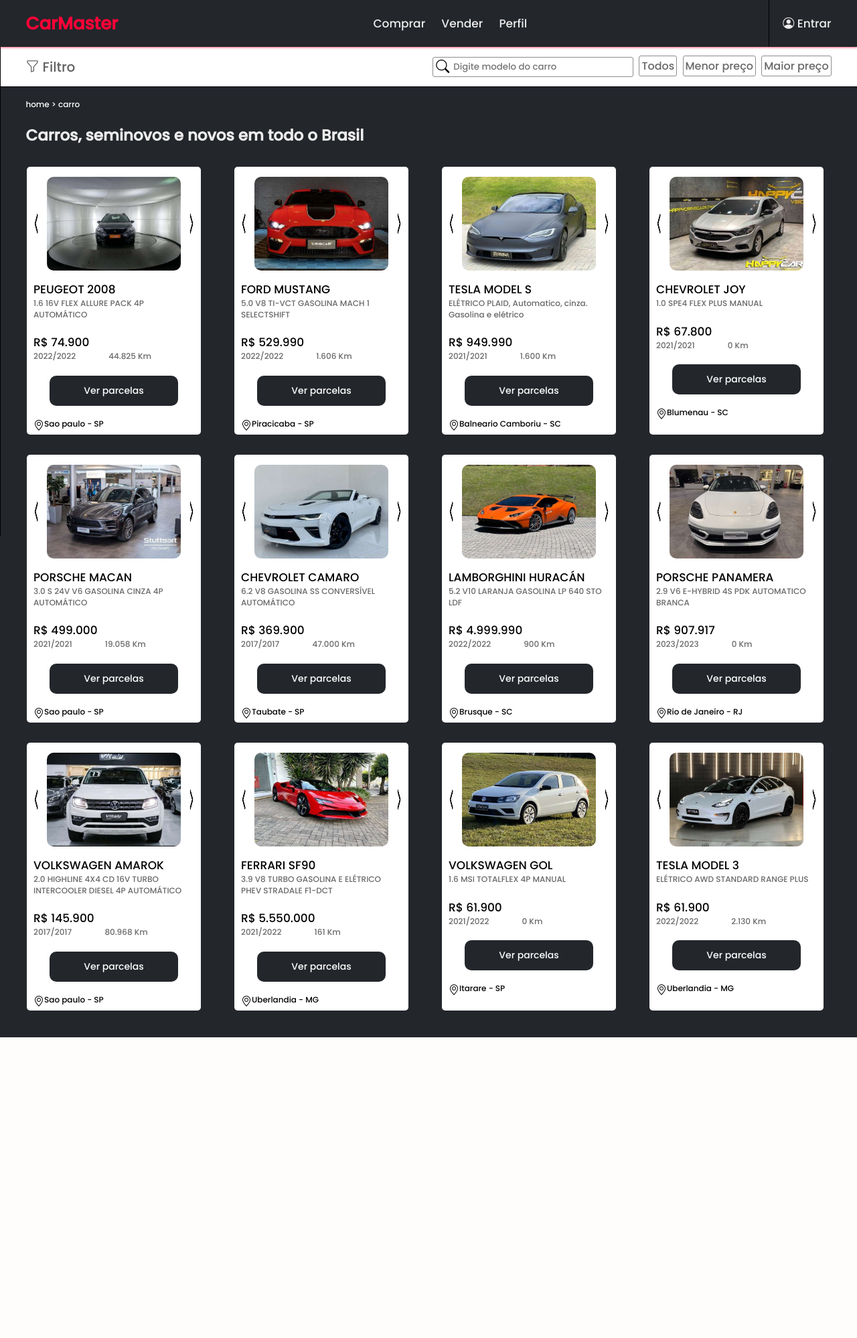
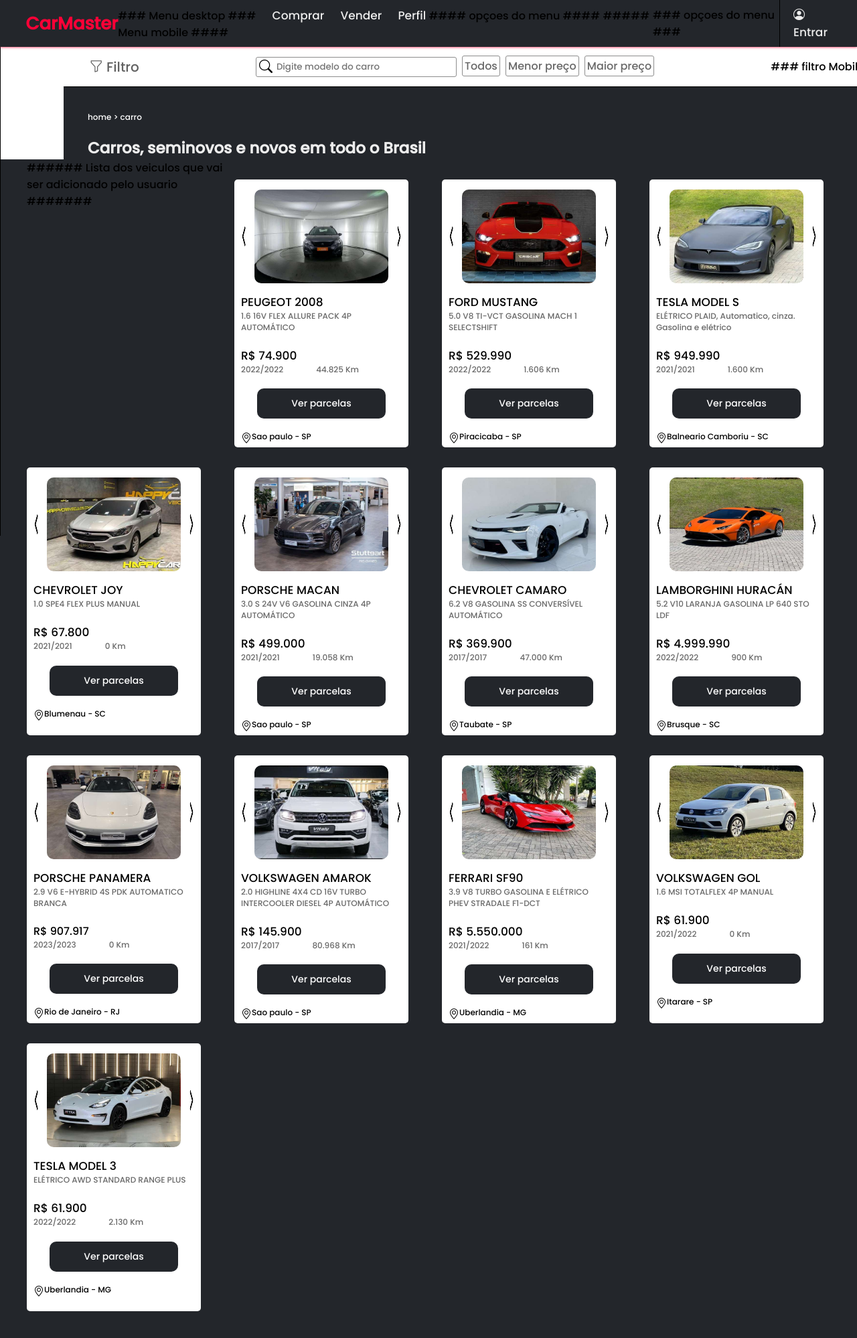
Before and after one commit to desafiogamer/loja, a Django app: page / in a window 1280 px wide. Shown: the whole page at 67% size. Before the commit the page ends 1549 px from the top, so only its background shows below. Run offline with Django 4.2, Linux system fonts and the light colour scheme; data that the repository does not hold is empty.

Commit message:
Update index.html

```diff
--- a/paginas/templates/index.html
+++ b/paginas/templates/index.html
@@ -13,21 +13,20 @@
     <header class="header">
         <div class="logo"><h1>CarMaster</h1></div>
         <nav>
+            ### Menu desktop ###
             <a class="head car" href="#">Comprar</a>
             <a class="head shop" href="#">Vender</a>
             <a class="head profile" href="#">Perfil</a>
 
-
+            #### opçoes do menu ####
             <div class="opcao-veiculo todos-links">
                 <a href="{% url 'index' %}"><i class="bi bi-car-front-fill"></i> Carros</a>
                 <a href="{% url 'motos' %}"><img class="icon" src="https://api.iconify.design/material-symbols:motorcycle.svg"> Motos</a>
             </div>
-
             <div class="opcao-vender todos-links">
                 <a href="{% url 'carro-create' %}"><i class="bi bi-car-front-fill"></i> Carros</a>
                 <a href="{% url 'moto-create' %}"><img class="icon" src="https://api.iconify.design/material-symbols:motorcycle.svg">Motos</a>
             </div>
-
             <div class="opcao-perfil todos-links">
                 {% if user.is_authenticated %}
                 <a href="{% url 'profile-update' %}"><i class="bi bi-pencil"></i> Meus dados</a>
@@ -37,7 +36,7 @@
                 {% endif %}
             </div>
 
-
+            ##### Menu mobile ####
             <div class="MenuMobile" id="MenuMobile">
                 <h1>compras</h1>
                 <a href="{% url 'index' %}">Comprar carros <i class="bi bi-car-front-fill"></i></a>
@@ -59,6 +58,7 @@
             </div>
         </nav>
 
+        ### opçoes do menu ###
         <div class="perfil">
             {% if user.is_authenticated %}
             <a class="user-profile" href="#"><i class="bi bi-person-circle"></i> {{ user }}</a>
@@ -68,7 +68,6 @@
             <div class="menu-hamburger" id="menu-hamburger">
                 <button><i class="bi bi-list"></i></button>
             </div>
-
             <div class="opcao-logout">
                 <a href="{% url 'anuncio-carro' %}"><i class="bi bi-megaphone"></i> Meus anuncios/carros</a>
                 <a href="{% url 'anuncio-moto' %}"><i class="bi bi-megaphone"></i> Meus anuncios/motos</a>
@@ -76,8 +75,10 @@
             </div>
         </div>
     </header>
+
     {% block secao %}
     <section id="home" class="home">
+        ### Filtro #
         <div class="filtro">
             <div class="x">X</div>
             <div class="links">
@@ -102,6 +103,9 @@
                 {% endblock %}
                 <div id="btns" class="marca-container">
                     {% block marca %}
+
+                    ### Filtro das marcas ###
+
                     <div class="marca-box">
                         <a class="lista list1" href="#" filterObjects="all"><i class="bi bi-car-front-fill"></i></a>
                         <p>Todos</p>
@@ -111,6 +115,7 @@
                         <a class="lista list2" href="#" filterObjects="Ford"><img src="{% static 'img/ford.png' %}" alt=""></a>
                         <p>Ford</p>
                     </div>
+
                     <div class="marca-box">
                         <a class="lista list3" href="#" filterObjects="Tesla"><img src="{% static 'img/tesla.png' %}" alt=""></a>
                         <p>Tesla</p>
@@ -145,9 +150,10 @@
                         <a class="lista list9" href="#" filterObjects="Chevrolet"><img src="{% static 'img/chevrolet.png' %}" alt=""></a>
                         <p>Chevrolet</p>
                     </div>
-
                     {% endblock %}
                 </div>
+
+                ### Filtro Por novos ou usados ###
                 <div class="mini-filtro">
                     <hr>
                     <br>
@@ -161,6 +167,7 @@
                 </div>
             </div>
         </div>
+
         <div class="carros">
             <div class="busca">
                 <div class="filter"><i class="bi bi-funnel"></i> Filtro</div>
@@ -169,16 +176,18 @@
                     {% block input %}
                     <input id="inputBusca" type="text" placeholder="Digite modelo do carro" onkeyup="filtrar()">
                     {% endblock %}
-
                     <a href="#" class="option-car" filterselect="all"> Todos</a>
                     <a href="#" class="option-car" filterselect="LowToHigh"> Menor preço</a>
                     <a href="#" class="option-car" filterselect="HighToLow">Maior preço</a>
+                </div>
 
-                </div>
+                ### filtro Mobile ###
                 <div class="menu-hamburger2">
                     <a href="#">Pesquisar <i class="bi bi-arrow-down-short"></i></a>
                 </div>
             </div>
+
+            ### Lista de carros ###
             <div class="carro-container">
                 {% block paginas %}
                 <p>home  >  carro</p>
@@ -189,6 +198,8 @@
                 <div class="carro-content">
                     {% block veiculo %}
                     <ul id="lista-nao-ordenada" class="lista-nao-ordenada">
+
+                        ###### Lista dos veiculos que vai ser adicionado pelo usuario #######
                         {% for atividade in object_list %}
                         <li class="cars {{ atividade.marca }} {{ atividade.condicao }} {{ atividade.precoo }}">
                             <div class="carro-box">
@@ -203,8 +214,7 @@
                                     <h1 class="item-name">{{ atividade.modelo }}</h1>
                                 </div>
                                 <p class="descricao">{{ atividade.descricao }}</p>
-
-                                <h2 id="preco1">R$ {{ atividade.preco }}</h2>
+                                <h2">R$ {{ atividade.preco }}</h2>
                                 <p id="ano">{{ atividade.data }} <span>{{ atividade.km }} Km</span></p>
                                 <p id="name-user">Nome do vendedor: {{ atividade.usuario }}</p>
                                 <div class="botao"><a href="{% url 'detail' atividade.id %}">Ver parcelas</a></div>
@@ -212,6 +222,7 @@
                             </div>
                         </li>
                         {% endfor %}
+
                         <li class="cars Peugeot Usados LowToHigh">
                             <div class="carro-box">
                                 <div class="container-slider">
@@ -227,17 +238,16 @@
                                     <h1 class="item-name">PEUGEOT 2008</h1>
                                 </div>
                                 <p class="descricao">1.6 16V FLEX ALLURE PACK 4P AUTOMÁTICO</p>
-                                <h2 id="preco1">R$ 74.900</h2>
+                                <h2>R$ 74.900</h2>
                                 <p id="ano">2022/2022  <span>44.825 Km</span></p>
-
                                 <div class="botao"><a href="{% url 'Peugeot' %}">Ver parcelas</a></div>
-
                                 <div class="localizacao">
                                     <i class="bi bi-geo-alt"></i>
                                     <p id="city">Sao paulo - SP</p>
                                 </div>
                             </div>
                         </li>
+
                         <li class="cars Ford SemiNovos HighToLow">
                             <div class="carro-box">
                                 <div class="container-slider">
@@ -253,17 +263,16 @@
                                     <h1 class="item-name ">FORD MUSTANG</h1>
                                 </div>
                                 <p class="descricao">5.0 V8 TI-VCT GASOLINA MACH 1 SELECTSHIFT</p>
-                                <h2 id="preco2">R$ 529.990</h2>
+                                <h2>R$ 529.990</h2>
                                 <p id="ano">2022/2022 <span>1.606 Km</span></p>
-
                                 <div class="botao"><a href="{% url 'Ford' %}">Ver parcelas</a></div>
-
                                 <div class="localizacao">
                                     <i class="bi bi-geo-alt"></i>
                                     <p id="city">Piracicaba - SP</p>
                                 </div>
                             </div>
                         </li>
+
                         <li class="cars Tesla SemiNovos HighToLow">
                             <div class="carro-box">
                                 <div class="container-slider">
@@ -279,11 +288,9 @@
                                     <h1 class="item-name ">TESLA MODEL S</h1>
                                 </div>
                                 <p class="descricao">ELÉTRICO PLAID, Automatico, cinza. Gasolina e elétrico</p>
-                                <h2 id="preco3">R$ 949.990</h2>
+                                <h2>R$ 949.990</h2>
                                 <p id="ano">2021/2021 <span>1.600 Km</span></p>
-
                                 <div class="botao"><a href="{% url 'Tesla' %}">Ver parcelas</a></div>
-
                                 <div class="localizacao">
                                     <i class="bi bi-geo-alt"></i>
                                     <p id="city">Balneario Camboriu - SC</p>
@@ -305,12 +312,9 @@
                                     <h1 class="item-name">CHEVROLET JOY</h1>
                                 </div>
                                 <p class="descricao">1.0 SPE4 FLEX PLUS MANUAL</p>
-
-                                <h2 id="preco8">R$ 67.800</h2>
+                                <h2>R$ 67.800</h2>
                                 <p id="ano">2021/2021 <span>0 Km</span></p>
-
                                 <div class="botao"><a href="{% url 'chevrolet' %}">Ver parcelas</a></div>
-
                                 <div class="localizacao">
                                     <i class="bi bi-geo-alt"></i>
                                     <p id="city">Blumenau - SC</p>
@@ -333,17 +337,16 @@
                                     <h1 class="item-name ">PORSCHE MACAN</h1>
                                 </div>
                                 <p class="descricao">3.0 S 24V V6 GASOLINA CINZA 4P AUTOMÁTICO</p>
-                                <h2 id="preco4">R$ 499.000</h2>
+                                <h2>R$ 499.000</h2>
                                 <p id="ano">2021/2021 <span>19.058 Km</span></p>
-
                                 <div class="botao"><a href="{% url 'porsche' %}">Ver parcelas</a></div>
-
                                 <div class="localizacao">
                                     <i class="bi bi-geo-alt"></i>
                                     <p id="city">Sao paulo - SP</p>
                                 </div>
                             </div>
                         </li>
+
                         <li class="cars Chevrolet Usados HighToLow">
                             <div class="carro-box">
                                 <div class="container-slider">
@@ -359,17 +362,16 @@
                                     <h1 class="item-name ">CHEVROLET CAMARO</h1>
                                 </div>
                                 <p class="descricao">6.2 V8 GASOLINA SS CONVERSÍVEL AUTOMÁTICO</p>
-                                <h2 id="preco5">R$ 369.900</h2>
+                                <h2>R$ 369.900</h2>
                                 <p id="ano">2017/2017 <span>47.000 Km</span></p>
-
                                 <div class="botao"><a href="{% url 'camaro' %}">Ver parcelas</a></div>
-
                                 <div class="localizacao">
                                     <i class="bi bi-geo-alt"></i>
                                     <p id="city">Taubate - SP</p>
                                 </div>
                             </div>
                         </li>
+
                         <li class="cars Lamborghini SemiNovos HighToLow">
                             <div class="carro-box">
                                 <div class="container-slider">
@@ -385,11 +387,9 @@
                                     <h1 class="item-name ">LAMBORGHINI HURACÁN</h1>
                                 </div>
                                 <p class="descricao">5.2 V10 LARANJA GASOLINA LP 640 STO LDF</p>
-                                <h2 id="preco6">R$ 4.999.990</h2>
+                                <h2>R$ 4.999.990</h2>
                                 <p id="ano">2022/2022 <span>900 Km</span></p>
-
                                 <div class="botao"><a href="{% url 'Lamborghini' %}">Ver parcelas</a></div>
-
                                 <div class="localizacao">
                                     <i class="bi bi-geo-alt"></i>
                                     <p id="city">Brusque - SC</p>
@@ -400,25 +400,21 @@
                         <li class="cars Porsche Novos HighToLow">
                             <div class="carro-box">
                                 <div class="container-slider">
-                                    <button class="prev-button" id="prev-buttonPanamera"><img src="{% static 'img/arrow.png' %}"
-                                            alt="prev-button"></button>
+                                    <button class="prev-button" id="prev-buttonPanamera"><img src="{% static 'img/arrow.png' %}"alt="prev-button"></button>
                                     <div class="container-images">
                                         <img src="{% static 'img/porsche-panamera.jpg' %}" alt="girl" class="sliderPanamera slider-all on">
                                         <img src="{% static 'img/porsche-panamera-lado.jpg' %}" alt="girl" class="sliderPanamera slider-all">
                                         <img src="{% static 'img/porsche-panamera-atras.jpg' %}" alt="girl" class="sliderPanamera slider-all">
                                     </div>
-                                    <button class="next-button" id="next-buttonPanamera"><img src="{% static 'img/arrow.png' %}"
-                                            alt="next-button"></button>
+                                    <button class="next-button" id="next-buttonPanamera"><img src="{% static 'img/arrow.png' %}"alt="next-button"></button>
                                 </div>
                                 <div class="lista-nome">
                                     <h1 class="item-name">PORSCHE PANAMERA</h1>
                                 </div>
                                 <p class="descricao">2.9 V6 E-HYBRID 4S PDK AUTOMATICO BRANCA</p>
-                                <h2 id="preco8">R$ 907.917</h2>
+                                <h2">R$ 907.917</h2>
                                 <p id="ano">2023/2023 <span>0 Km</span></p>
-
                                 <div class="botao"><a href="{% url 'Panamera' %}">Ver parcelas</a></div>
-
                                 <div class="localizacao">
                                     <i class="bi bi-geo-alt"></i>
                                     <p id="city">Rio de Janeiro - RJ</p>
@@ -441,17 +437,16 @@
                                     <h1 class="item-name">VOLKSWAGEN AMAROK</h1>
                                 </div>
                                 <p class="descricao">2.0 HIGHLINE 4X4 CD 16V TURBO INTERCOOLER DIESEL 4P AUTOMÁTICO</p>
-                                <h2 id="preco7">R$ 145.900</h2>
+                                <h2>R$ 145.900</h2>
                                 <p id="ano">2017/2017 <span>80.968 Km</span></p>
-
                                 <div class="botao"><a href="{% url 'Volkswagen' %}">Ver parcelas</a></div>
-
                                 <div class="localizacao">
                                     <i class="bi bi-geo-alt"></i>
                                     <p id="city">Sao paulo - SP</p>
                                 </div>
                             </div>
                         </li>
+
                         <li class="cars Ferrari SemiNovos HighToLow">
                             <div class="carro-box">
                                 <div class="container-slider">
@@ -467,11 +462,9 @@
                                     <h1 class="item-name">FERRARI SF90</h1>
                                 </div>
                                 <p class="descricao">3.9 V8 TURBO GASOLINA E ELÉTRICO PHEV STRADALE F1-DCT</p>
-                                <h2 id="preco8">R$ 5.550.000</h2>
+                                <h2>R$ 5.550.000</h2>
                                 <p id="ano">2021/2022 <span>161 Km</span></p>
-
                                 <div class="botao"><a href="{% url 'Ferrari' %}">Ver parcelas</a></div>
-
                                 <div class="localizacao">
                                     <i class="bi bi-geo-alt"></i>
                                     <p id="city">Uberlandia - MG</p>
@@ -482,25 +475,21 @@
                         <li class="cars Volkswagen Novos LowToHigh">
                             <div class="carro-box">
                                 <div class="container-slider">
-                                    <button class="prev-button" id="prev-buttonVolkswagen"><img src="{% static 'img/arrow.png' %}"
-                                            alt="prev-button"></button>
+                                    <button class="prev-button" id="prev-buttonVolkswagen"><img src="{% static 'img/arrow.png' %}"alt="prev-button"></button>
                                     <div class="container-images">
                                         <img src="{% static 'img/volkswagen-gol-frente.jpg' %}" alt="girl" class="sliderVolkswagen slider-all on">
                                         <img src="{% static 'img/volkswagen-gol-lado.jpg' %}" alt="girl" class="sliderVolkswagen slider-all">
                                         <img src="{% static 'img/volkswagen-gol-atras.jpg' %}" alt="girl" class="sliderVolkswagen slider-all">
                                     </div>
-                                    <button class="next-button" id="next-buttonVolkswagen"><img src="{% static 'img/arrow.png' %}"
-                                            alt="next-button"></button>
+                                    <button class="next-button" id="next-buttonVolkswagen"><img src="{% static 'img/arrow.png' %}"alt="next-button"></button>
                                 </div>
                                 <div class="lista-nome">
                                     <h1 class="item-name">VOLKSWAGEN GOL</h1>
                                 </div>
                                 <p class="descricao">1.6 MSI TOTALFLEX 4P MANUAL</p>
-                                <h2 id="preco8">R$ 61.900</h2>
+                                <h2>R$ 61.900</h2>
                                 <p id="ano">2021/2022 <span>0 Km</span></p>
-
                                 <div class="botao"><a href="{% url 'Gol' %}">Ver parcelas</a></div>
-
                                 <div class="localizacao">
                                     <i class="bi bi-geo-alt"></i>
                                     <p id="city">Itarare - SP</p>
@@ -511,23 +500,20 @@
                         <li class="cars Tesla SemiNovos LowToHigh">
                             <div class="carro-box">
                                 <div class="container-slider">
-                                    <button class="prev-button" id="prev-buttontesla1"><img src="{% static 'img/arrow.png' %}"
-                                            alt="prev-button"></button>
+                                    <button class="prev-button" id="prev-buttontesla1"><img src="{% static 'img/arrow.png' %}"alt="prev-button"></button>
                                     <div class="container-images">
                                         <img src="{% static 'img/tesla-model-frente.jpg' %}" alt="girl" class="slidertesla1 slider-all on">
                                         <img src="{% static 'img/tesla-model-lado.jpg' %}" alt="girl" class="slidertesla1 slider-all">
                                         <img src="{% static 'img/tesla-model-atras.jpg' %}" alt="girl" class="slidertesla1 slider-all">
                                     </div>
-                                    <button class="next-button" id="next-buttontesla1"><img src="{% static 'img/arrow.png' %}"
-                                            alt="next-button"></button>
+                                    <button class="next-button" id="next-buttontesla1"><img src="{% static 'img/arrow.png' %}"alt="next-button"></button>
                                 </div>
                                 <div class="lista-nome">
                                     <h1 class="item-name">TESLA MODEL 3</h1>
                                 </div>
                                 <p class="descricao">ELÉTRICO AWD STANDARD RANGE PLUS</p>
-                                <h2 id="preco8">R$ 61.900</h2>
+                                <h2>R$ 61.900</h2>
                                 <p id="ano">2022/2022 <span>2.130 Km</span></p>
-
                                 <div class="botao"><a href="{% url 'Model' %}">Ver parcelas</a></div>
                                 <div class="localizacao">
                                     <i class="bi bi-geo-alt"></i>
@@ -543,16 +529,17 @@
     </section>
     {% endblock %}
 </body>
+
 <script src="https://code.jquery.com/jquery-3.5.1.js"
 integrity="sha256-QWo7LDvxbWT2tbbQ97B53yJnYU3WhH/C8ycbRAkjPDc="
 crossorigin="anonymous"></script>
-
 <script src="{% static 'js/pesquisa-veiculos.js' %}"></script>
 <script src="{% static 'js/slider-car.js' %}"></script>
 <script src="{% static 'js/pesquisa-filtro.js' %}"></script>
 <script src="{% static 'js/clickMenu.js' %}"></script>
 <script src="{% static 'js/jquery-3.7.1.min.js' %}"></script>
 <script src="{% static 'js/jquery.mask.js' %}"></script>
+
 <script type="text/javascript">
     $(document).ready(function () {
         $('#id_data').mask('0000/0000');
@@ -564,6 +551,7 @@ crossorigin="anonymous"></script>
         $('#id_dataa').mask('00/00/0000');
     });
 </script>
+
 <script type="text/javascript">
     $(document).ready(function () {
         $('.lista').click(function () {
@@ -608,6 +596,7 @@ crossorigin="anonymous"></script>
         })
     })
 </script>
+
 <script src="{% static 'js/lateral-menu.js' %}"></script>
 <script src="{% static 'js/menu_form.js' %}"></script>
 <script src="{% static 'js/menu-perfil.js' %}"></script>
```
